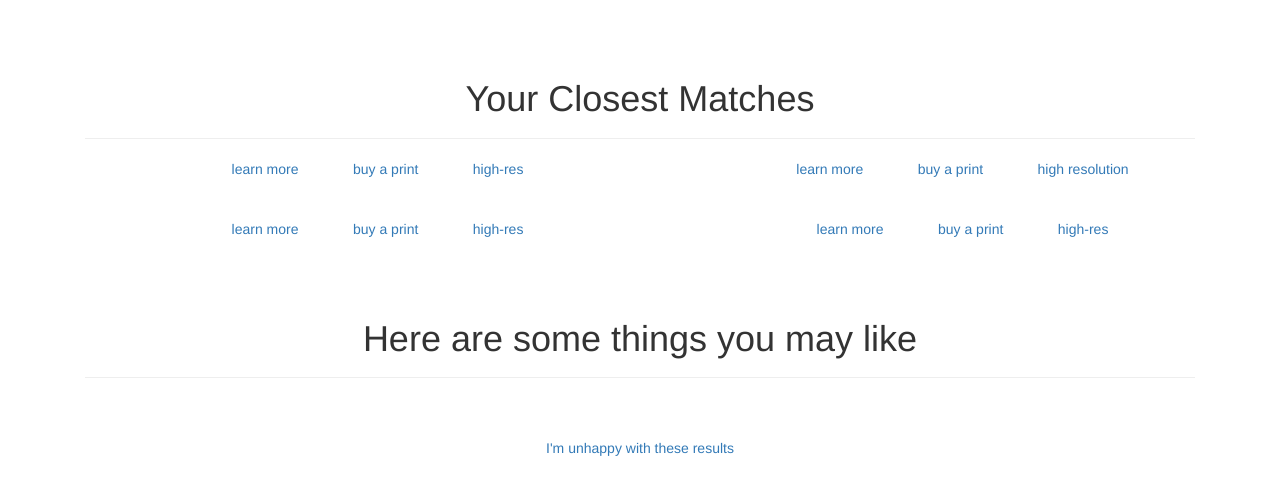
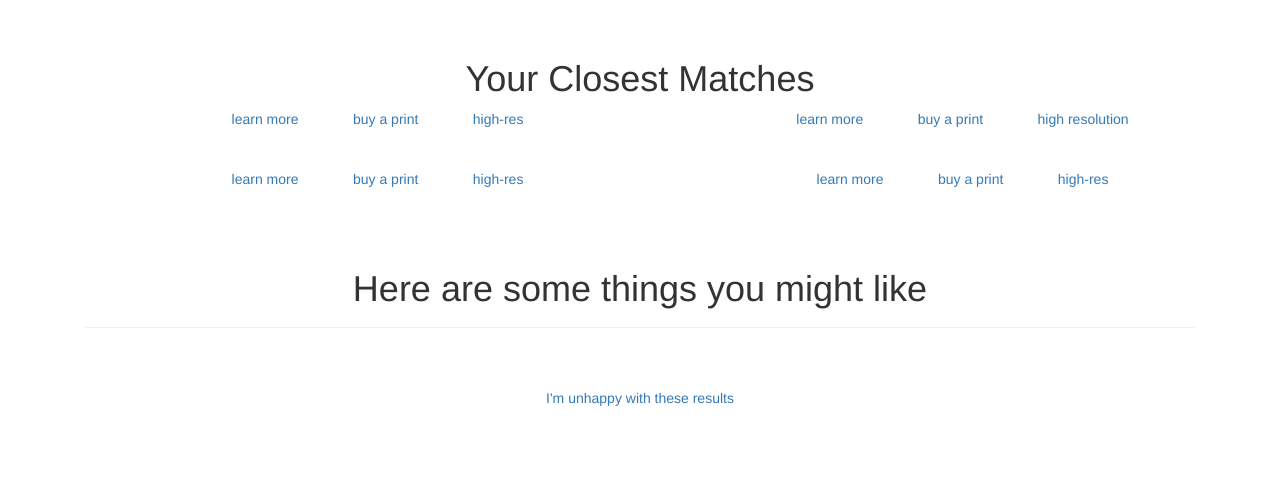
Before and after one commit to jgdwyer/find-your-art, a Flask app: template webapp/webapp/templates/out.html in a window 1280 px wide. Shown: the part 51-546 px from the top of the page. Run offline with Flask 2, Linux system fonts and the light colour scheme; the template is opened without the code that fills it, so the values that code supplies are empty; parts of the project's set-up code (start-up, migrations or seed data) failed here and were passed over; some libraries are stand-ins or nearby versions.

Commit message:
Added header on results page

```diff
--- a/webapp/webapp/templates/out.html
+++ b/webapp/webapp/templates/out.html
@@ -1,8 +1,6 @@
 {% extends "base.html" %}
 {% block content %}
-<div class="page-header">
-   <h1>Your Closest Matches</h1>
- </div>
+ <h1>Your Closest Matches</h1>
     <div class="container">
       <div class="row">
        <div class="col-xs-12 col-md-6">
@@ -50,7 +48,7 @@
     </div>
     <br><br>
     <div class="page-header">
-       <h1>Here are some things you may like</h1>
+       <h1>Here are some things you might like</h1>
      </div>
     <!-- <u>Here are some things you may like</u>: -->
     {% for feat in top_features %}
```
